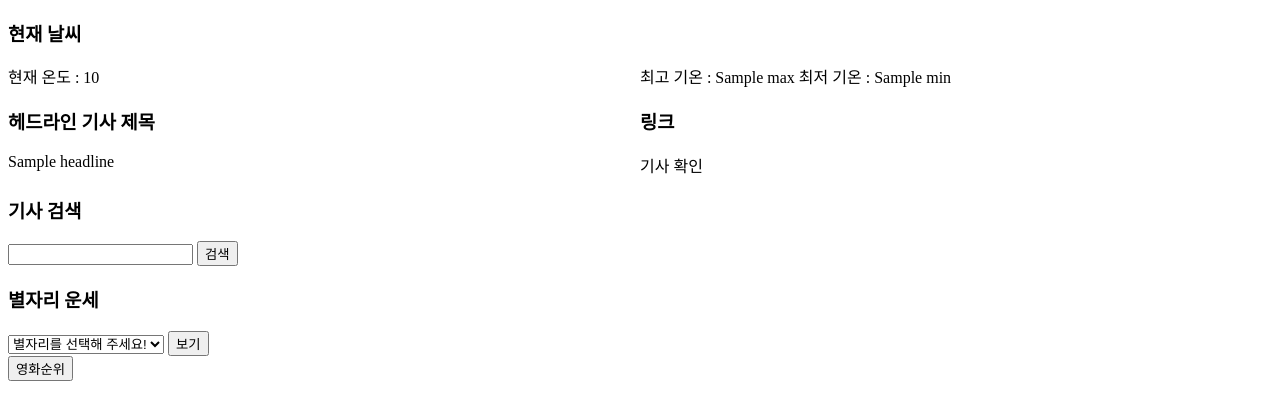
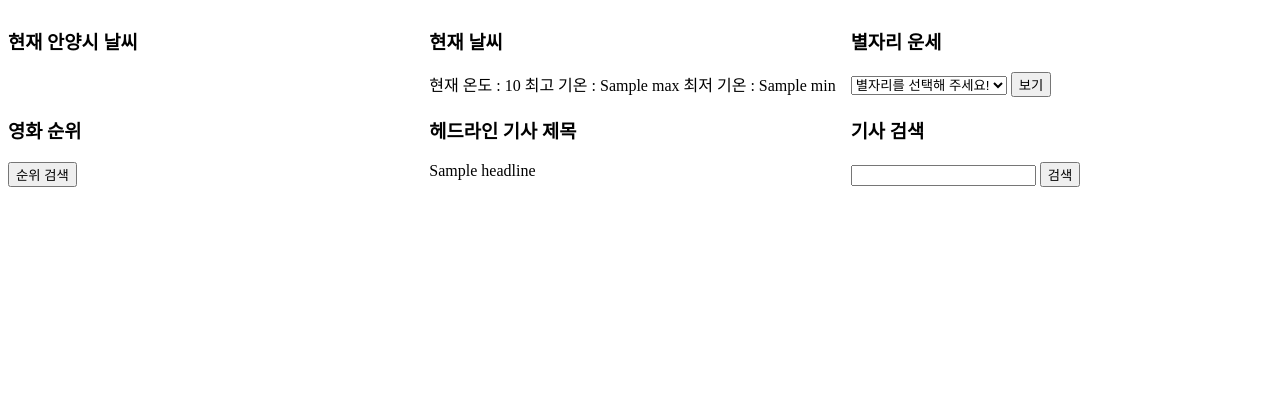
Before and after one commit to ssc9811/Capstone_Design, a Flask app: template project/templates/home.html in a window 1280 px wide. Shown: the top 420 px of the page. Run offline with Flask 2, Linux system fonts and the light colour scheme; the template is opened without the code that fills it: most values are stand-ins (such as "Sample title", 1, 10 or a date in 2020); parts of the project's set-up code (start-up, migrations or seed data) failed here and were passed over.

Commit message:
오류수정 및 grid 추가

```diff
--- a/project/main.py
+++ b/project/main.py
@@ -1,8 +1,8 @@
 from flask import Flask , render_template, request, redirect
 from google_news import search_news, headline_news
 from naver_weather import naver_weather
-from fortune import extract_fortune
-from google_movies import google_movies
+# from fortune import extract_fortune
+# from google_movies import google_movies
 
 app = Flask(__name__)
 app.debug = True
@@ -15,7 +15,6 @@ def home():
 
 @app.route("/report")
 def news():
-    # print(request.args.get('name'))
     word = request.args.get('name')
     if word:
         word = word.lower()
@@ -25,16 +24,16 @@ def news():
         return redirect("/")
     return render_template("report.html", news_title=word, titles=titles)
 
-@app.route("/movies")
-def movies():
-    movies = google_movies()
-    return render_template("movies.html", movies=movies)
+# @app.route("/movies")
+# def movies():
+#     movies = google_movies()
+#     return render_template("movies.html", movies=movies)
 
-@app.route("/fortune")
-def fortune():
-    value = request.args.get('selectBox')
-    # print(type(value))
-    result = extract_fortune(value)
-    return render_template("test.html", value=value, result=result)
+# @app.route("/fortune")
+# def fortune():
+#     value = request.args.get('selectBox')
+#     # print(type(value))
+#     result = extract_fortune(value)
+#     return render_template("test.html", value=value, result=result)
 
 app.run(host="127.0.0.1")
--- /dev/null
+++ b/project/static/css/main.css
@@ -0,0 +1,5 @@
+.container {
+    display: grid;
+    grid-template-columns: 50px 500fr 250fr;
+    grid-template-rows: repeat(3, 1fr)
+}
--- /dev/null
+++ b/project/static/css/test.css
@@ -0,0 +1,18 @@
+.container {
+    display: grid;
+    grid-template-columns: 1fr 1fr 1fr;
+    grid-template-rows: repeat(3, 1fr)
+}
+
+.item {
+
+}
+  a:link, :visited {
+      color: black;
+      text-decoration: none;
+  }
+
+  a:hover {
+      color: blue;
+      text-decoration: underline;
+  }
--- a/project/static/main.css
+++ /dev/null
@@ -1,5 +0,0 @@
-a:link, a:visited, a:hover{
-    text-decoration: none; color: black;
-    text-decoration: none; color: gray;
-    text-decoration: none;color: black;
-}
--- a/project/templates/home.html
+++ b/project/templates/home.html
@@ -4,13 +4,7 @@
 <head>
   <meta charset="UTF-8">
   <title>메인 화면</title>
-  <link rel="stylesheet" href="{{ url_for('static', filename='css/main.css')}}">
-  <style>
-    section {
-      display: grid;
-      grid-template-columns: repeat(2, 1fr);
-    }
-  </style>
+  <link rel="stylesheet" href="{{ url_for('static', filename='css/test.css')}}">
   <script type="text/javascript">
     //셀렉트 박스 미리보기
     function selectForm(frm) {
@@ -27,30 +21,19 @@
 </head>
 
 <body>
+  <div class="container">
+    <div class="item">
+      <h3>현재 안양시 날씨</h3>
       <span class="js-weather">
 
       </span>
+    </div>
+    <div class="item">
       <h3>현재 날씨</h3>
-  <section>
       <sapn>현재 온도 : {{weather.temp}}</sapn>
       <span>최고 기온 : {{weather.max}} 최저 기온 : {{weather.min}}</span>
-  </section>
-  <section>
-    <h3>헤드라인 기사 제목</h3>
-    <h3>링크</h3>
-    {% for a in headline %}
-    <span>{{a.title}}</span>
-    <a href='{{a.link}}' target="_blank">기사 확인</a>
-    {% endfor %}
-  </section>
-  <p>
-  <h3>기사 검색</h3>
-  <form action="/report" method="get">
-    <input type="text" name="name">
-    <input type="submit" value="검색">
-  </form>
-
-
+    </div>
+    <div class="item">
       <h3>별자리 운세</h3>
 
       <form action="/fortune" method="get">
@@ -160,10 +143,32 @@
 
         </div>
 
+
+      </div>
+    </div>
+    <div class="item">
+      <h3>영화 순위</h3>
+      <form action="/movies" methond="get">
+        <input type="submit" value="순위 검색">
+      </form>
     </div>
 
-  <form action="/movies" methond="get">
-    <input type="submit" value="영화순위">
+    <div class="item">
+      <h3>헤드라인 기사 제목</h3>
+      <section>
+        {% for a in headline %}
+        <span><a href='{{a.link}}' target="_blank">{{a.title}}</a></span><br>
+        {% endfor %}
+      </section>
+    </div>
+    <div class="item">
+      <h3>기사 검색</h3>
+      <form action="/report" method="get">
+        <input type="text" name="name">
+        <input type="submit" value="검색">
+      </form>
+    </div>
+  </div>
 
   <script src="{{ url_for('static', filename='js/weather.js')}}"></script>
 </body>
```
Also changed, not shown: project/templates/report.html (+21 -5 lines), 1 other file. Lines whose indentation alone changed are shown as unchanged.
